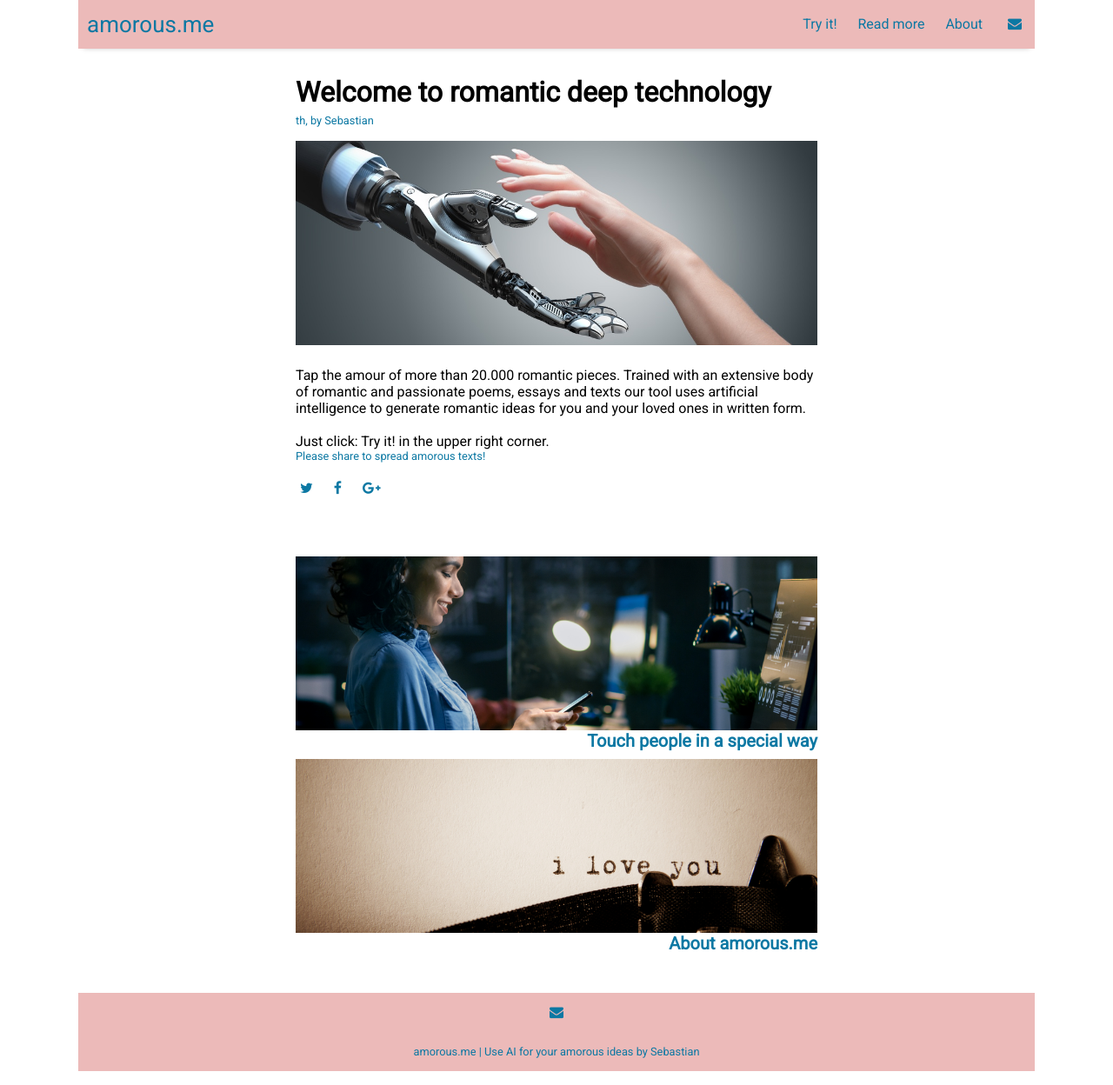
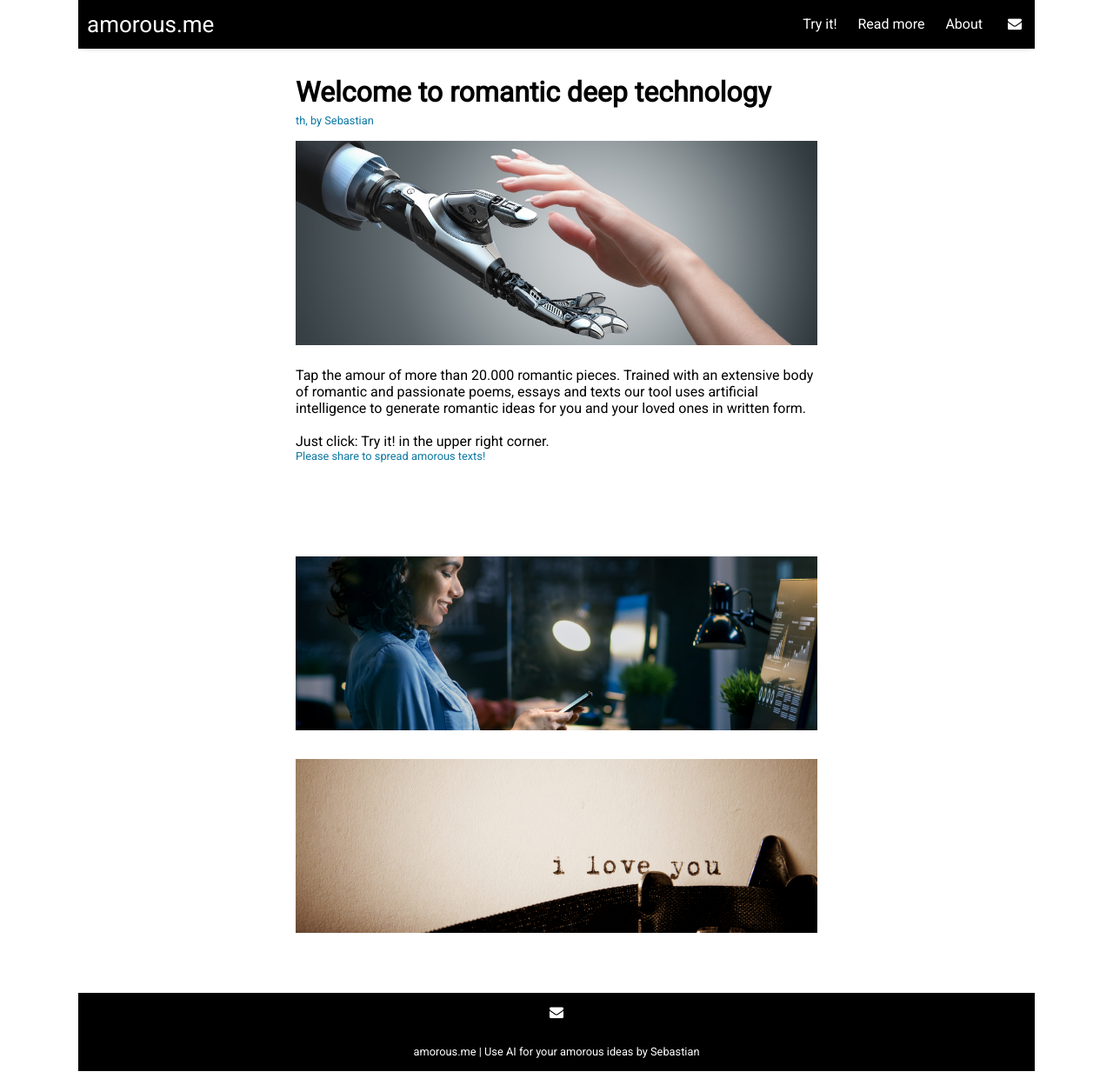
Before and after one commit to amorous-me/amorous-me.github.io, a Jekyll site: the page built from index.html, in a window 1280 px wide and 1248 px high. Shown: the whole window at 87% size. Built offline with Jekyll 4.4.1, drawn with Linux system fonts in a browser that asks for light colours; nearby versions of some CDN libraries; a script that is not in the unit is left out; the list of posts is cut into pages by our own code; comment, search, counter and statistics services are not loaded.

Commit message:
copied everything 1:1, after pulling first again

```diff
--- a/_includes/head.html
+++ b/_includes/head.html
@@ -10,6 +10,10 @@
 
   <meta name="viewport" content="width=device-width, initial-scale=1">
   <meta charset="utf-8">
+
+  <link rel="shortcut icon" type="ico" href="favicon.ico">
+  <link rel="shortcut icon" sizes="16x16" href="favicon.ico">
+  <link rel="apple-touch-icon" href="favicon.ico">
 
   <link rel="stylesheet" href="{{ site.github.url }}/assets/css/main.css">
   <link rel="stylesheet" href="{{ site.github.url }}/assets/css/syntax.css">
--- a/aerobatic.yml
+++ /dev/null
@@ -1,6 +0,0 @@
-id: cfd0102b-a955-45e5-9d85-dfb6f85a72b0
-deploy:
-  ignore: []
-  directory: .
-plugins:
-  - name: webpage
--- a/assets/css/_sass/_footer.scss
+++ b/assets/css/_sass/_footer.scss
@@ -1,5 +1,5 @@
 .footer {
-  background: #ECBAB9;
+  background: black;
   color: $brand-color;
   text-align: center;
   min-height: 56px;
@@ -13,7 +13,7 @@
 }
 @media (max-width: $container-width) {
   .footer {
-    background: #ECBAB9;
+    background: black;
     color: $brand-color;
     text-align: center;
     min-height: 56px;
--- a/assets/css/_sass/_header.scss
+++ b/assets/css/_sass/_header.scss
@@ -2,7 +2,7 @@
   min-height: 56px;
   width: $container-width;
   position: fixed;
-  background-color: #ECBAB9;
+  background-color: black;
   box-shadow: 0 5px 6px -6px #bbb;
   z-index: 100;
 }
--- a/assets/css/main.scss
+++ b/assets/css/main.scss
@@ -12,7 +12,7 @@ $body-font-family: 'Roboto', sans-serif;
 
 $code-font-family: "Source Code Pro", monospace;
 
-$brand-color: #0C78A3;
+$brand-color: white;
 
 $container-width: 1100px;
 
```
Also changed, not shown: LICENSE.md (deleted), README.md (deleted), 4 other files.
